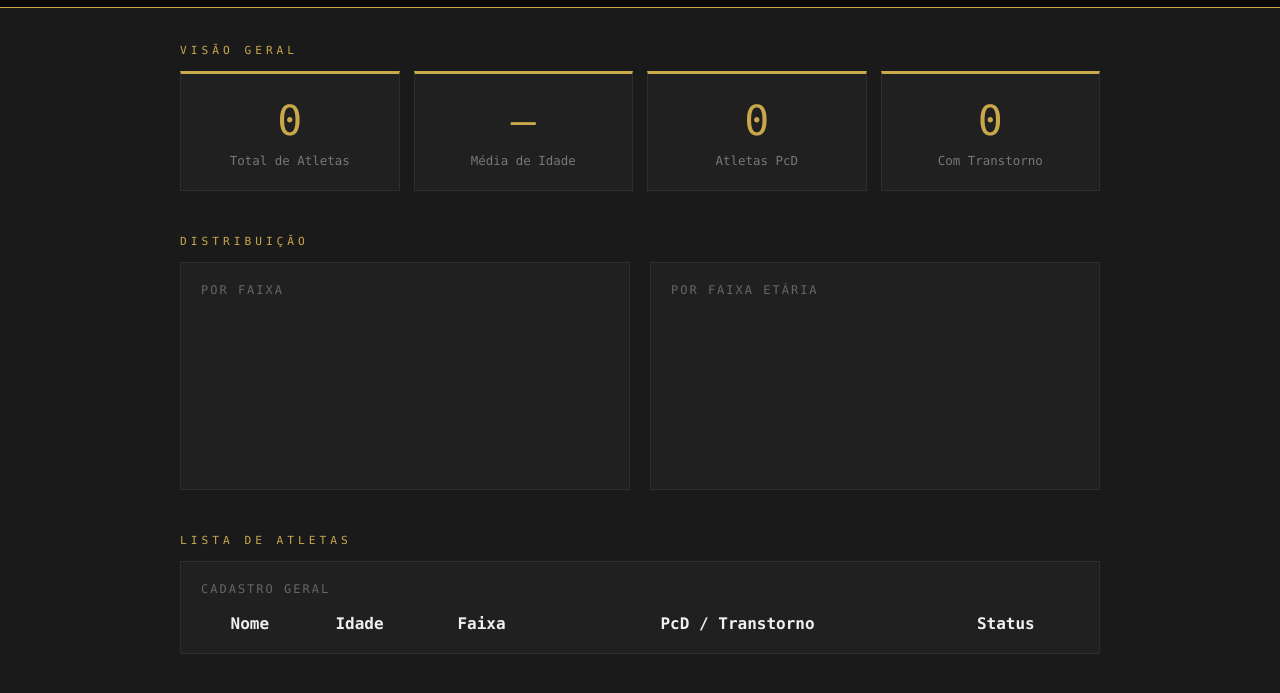
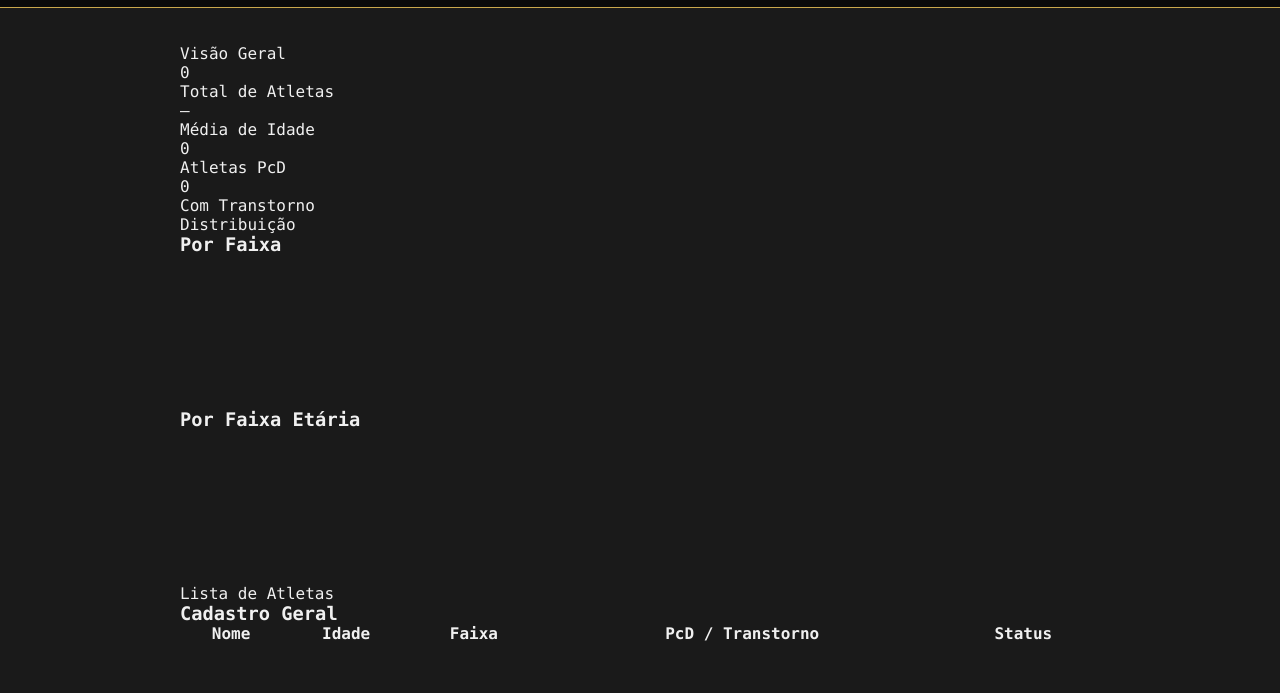
Before and after one commit to LucasCordeiro7/projeto-individual, a website: page web-data-viz-main/public/dashboard/dashboard.html in a window 1280 px wide. Shown: the part 65-758 px from the top of the page. Drawn offline with nearby package versions, Linux system fonts and the light colour scheme; files whose address does not match are found by name.

```diff
--- a/web-data-viz-main/public/css/dashboards.css
+++ b/web-data-viz-main/public/css/dashboards.css
@@ -58,89 +58,3 @@
       margin: 36px auto;
       padding: 0 20px;
     }
-
-    .titulo-secao {
-      font-size: 0.7rem;
-      letter-spacing: 4px;
-      color: #c9a84c;
-      text-transform: uppercase;
-      margin-bottom: 14px;
-    }
-
-    .resumo {
-      display: flex;
-      gap: 14px;
-      margin-bottom: 44px;
-      flex-wrap: wrap;
-    }
-
-    .cartao {
-      background: #202020;
-      border: 1px solid #2e2e2e;
-      border-top: 3px solid #c9a84c;
-      padding: 22px 20px;
-      flex: 1;
-      min-width: 150px;
-      text-align: center;
-    }
-
-    .cartao .numero {
-      font-size: 2.6rem;
-      color: #c9a84c;
-    }
-
-    .cartao .label {
-      font-size: 0.78rem;
-      color: #777;
-      margin-top: 8px;
-    }
-
-    .graficos {
-      display: flex;
-      gap: 20px;
-      margin-bottom: 44px;
-      flex-wrap: wrap;
-    }
-
-    .caixa-grafico {
-      background: #202020;
-      border: 1px solid #2e2e2e;
-      padding: 20px;
-      flex: 1;
-      min-width: 280px;
-    }
-
-    .caixa-grafico h3 {
-      font-size: 0.75rem;
-      color: #666;
-      letter-spacing: 2px;
-      text-transform: uppercase;
-      margin-bottom: 18px;
-      font-weight: normal;
-    }
-
-    .caixa-tabela {
-      background: #202020;
-      border: 1px solid #2e2e2e;
-      padding: 20px;
-      margin-bottom: 44px;
-    }
-
-    .caixa-tabela h3 {
-      font-size: 0.75rem;
-      color: #666;
-      letter-spacing: 2px;
-      text-transform: uppercase;
-      margin-bottom: 18px;
-      font-weight: normal;
-    }
-    .etiqueta {
-      display: inline-block;
-      font-size: 0.7rem;
-      padding: 2px 8px;
-      border-radius: 20px;
-      margin-right: 4px;
-    }
-
-    .etiqueta-pcd        { background: #1a4a6e; color: #5dade2; }
-    .etiqueta-transtorno { background: #4a3800; color: #f1c40f; }
```
